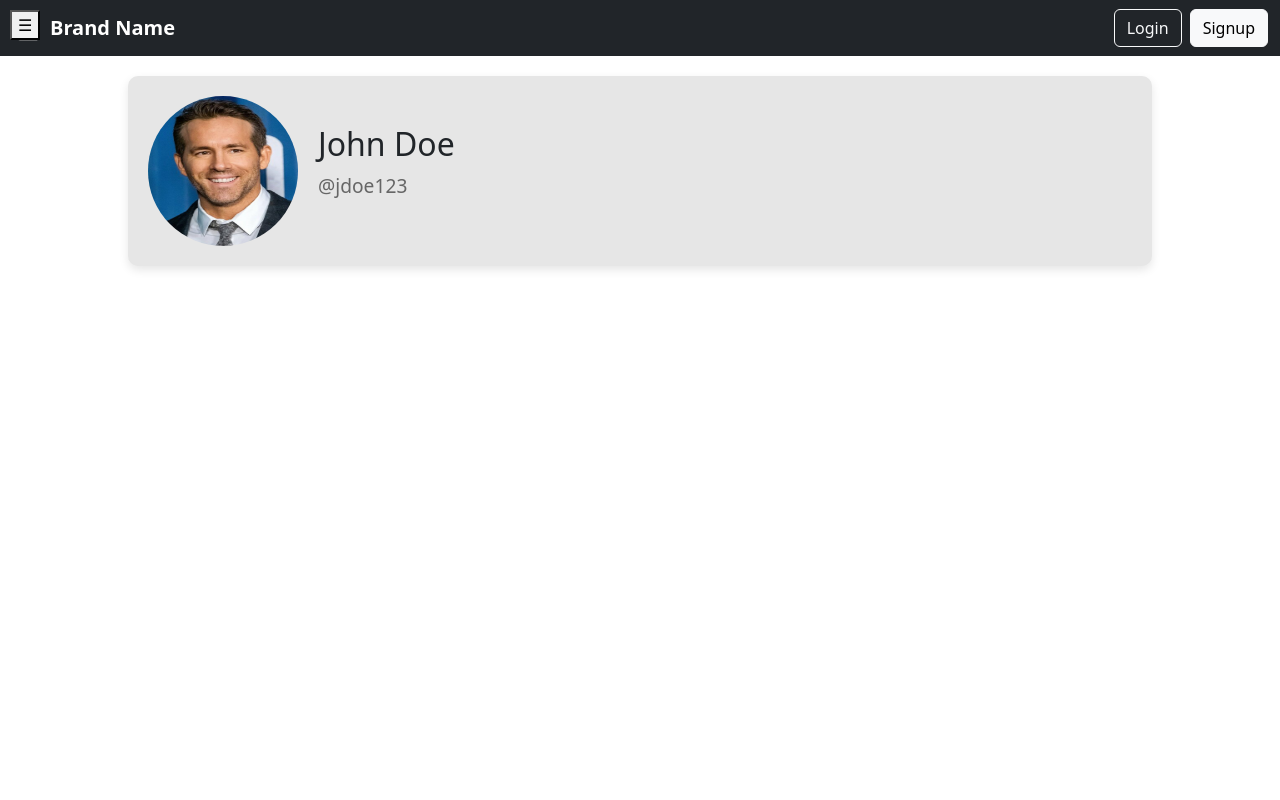
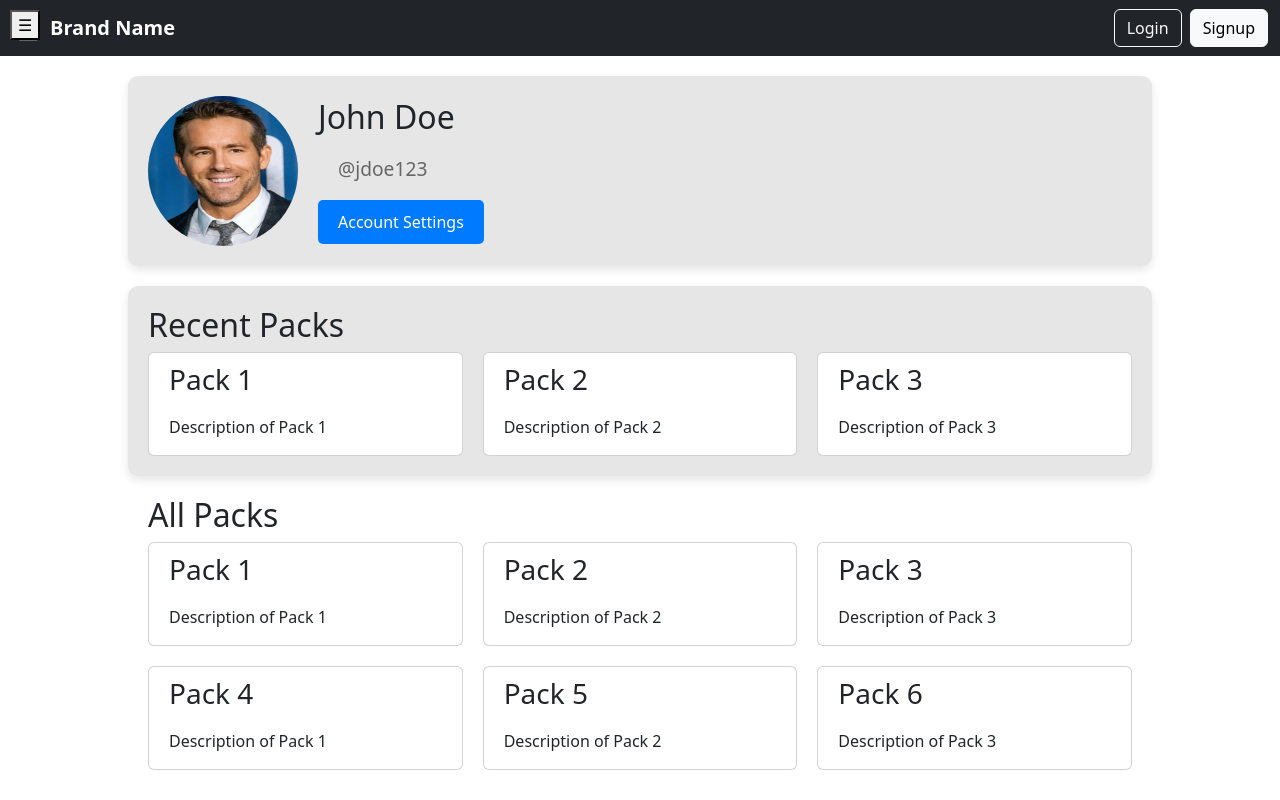
Before and after one commit to watawada/DH-2025, a React (Vite) app in the folder app/: page / in a window 1280 px wide. Built offline with nearby package versions, Linux system fonts and the light colour scheme.

Commit message:
added recent and all packs section in dashboard

```diff
--- a/app/src/Dashboard.jsx
+++ b/app/src/Dashboard.jsx
@@ -5,11 +5,11 @@ import NavBar from "./components/NavBar.jsx";
 import Section from "./components/Section";
 import UserProfile from "./components/UserProfile/index.jsx";
 import profileImage from "./assets/ryan.jpg";
+import RecentPacks from "./components/RecentPacks/index.jsx";
+import AllPacks from "./components/AllPacks/index.jsx";
 
 
 function Dashboard() {
-
-
 
 return (
     <>
@@ -19,7 +19,11 @@ return (
         username="jdoe123"
         profilePicture={profileImage}
       />
+
+      <RecentPacks />
+      <AllPacks />
     </>
+
 );
 }
 
--- /dev/null
+++ b/app/src/components/AccountSettingsPopup/index.jsx
@@ -0,0 +1,2 @@
+import React from 'react';
+import './accountsettingspopup.css';
--- /dev/null
+++ b/app/src/components/AllPacks/AllPacks.css
@@ -0,0 +1,31 @@
+.all-packs-container {
+    /* display: flex;
+    justify-content: left;
+    align-items: center; */
+    width: 80%;
+    /* height: 30%; */
+    margin: 0 auto;
+    /* margin-top: 20px; */
+    /* background-color: #e6e6e6; */
+    /* border-radius: 10px; */
+    /* box-shadow: 0 4px 10px rgba(0, 0, 0, 0.1); */
+    padding: 20px;
+}
+
+.card-container {
+    display: flex;
+    justify-content: space-between;
+    flex-wrap: wrap;
+    gap: 20px;
+    width: 100%;
+}
+
+.card-container .card {
+    flex: 1 1 calc(33.333% - 20px); /* 3 cards per row with spacing */
+    box-sizing: border-box;
+}
+
+.card h3, p{
+    padding-left: 20px;
+    padding-top: 10px;
+}
--- /dev/null
+++ b/app/src/components/AllPacks/index.jsx
@@ -0,0 +1,38 @@
+import React from 'react';
+import './AllPacks.css';
+
+const AllPacks = () => {
+    return (
+        <div className="all-packs-container">
+            <h2>All Packs</h2>
+            <div className="card-container">
+                <div className="card">
+                    <h3>Pack 1</h3>
+                    <p>Description of Pack 1</p>
+                </div>
+                <div className="card">
+                    <h3>Pack 2</h3>
+                    <p>Description of Pack 2</p>
+                </div>
+                <div className="card">
+                    <h3>Pack 3</h3>
+                    <p>Description of Pack 3</p>
+                </div>
+                <div className="card">
+                    <h3>Pack 4</h3>
+                    <p>Description of Pack 1</p>
+                </div>
+                <div className="card">
+                    <h3>Pack 5</h3>
+                    <p>Description of Pack 2</p>
+                </div>
+                <div className="card">
+                    <h3>Pack 6</h3>
+                    <p>Description of Pack 3</p>
+                </div>
+            </div>
+        </div>
+    );
+};
+
+export default AllPacks;
--- /dev/null
+++ b/app/src/components/RecentPacks/RecentPacks.css
@@ -0,0 +1,26 @@
+.recent-packs-container {
+    /* display: flex;
+    justify-content: left;
+    align-items: center; */
+    width: 80%;
+    height: 30%;
+    margin: 0 auto;
+    margin-top: 20px;
+    background-color: #e6e6e6;
+    border-radius: 10px;
+    box-shadow: 0 4px 10px rgba(0, 0, 0, 0.1);
+    padding: 20px;
+}
+
+.card-container {
+    display: flex;
+    justify-content: space-between;
+    flex-wrap: wrap;
+    gap: 20px;
+    width: 100%;
+}
+
+.card-container .card {
+    flex: 1 1 calc(33.333% - 20px); /* 3 cards per row with spacing */
+    box-sizing: border-box;
+}
--- /dev/null
+++ b/app/src/components/RecentPacks/index.jsx
@@ -0,0 +1,26 @@
+import React from 'react';
+import './RecentPacks.css';
+
+const RecentPacks = () => {
+    return (
+        <div className="recent-packs-container">
+            <h2>Recent Packs</h2>
+            <div className="card-container">
+                <div className="card">
+                    <h3>Pack 1</h3>
+                    <p>Description of Pack 1</p>
+                </div>
+                <div className="card">
+                    <h3>Pack 2</h3>
+                    <p>Description of Pack 2</p>
+                </div>
+                <div className="card">
+                    <h3>Pack 3</h3>
+                    <p>Description of Pack 3</p>
+                </div>
+            </div>
+        </div>
+    );
+};
+
+export default RecentPacks;
--- a/app/src/components/UserProfile/UserProfile.css
+++ b/app/src/components/UserProfile/UserProfile.css
@@ -46,3 +46,26 @@
     font-size: 1.2rem;
     color: #666;
 }
+
+.account-settings-container {
+    display: flex;
+    justify-content: flex-end;
+    align-items: flex-end;
+    margin-top: auto;
+    width: 100%;
+}
+
+.account-settings-container button {
+    padding: 10px 20px;
+    font-size: 1rem;
+    color: #fff;
+    background-color: #007bff;
+    border: none;
+    border-radius: 5px;
+    cursor: pointer;
+    transition: background-color 0.3s ease;
+}
+
+.account-settings-container button:hover {
+    background-color: #0056b3;
+}
--- a/app/src/components/UserProfile/index.jsx
+++ b/app/src/components/UserProfile/index.jsx
@@ -1,5 +1,19 @@
 import React from 'react';
 import './UserProfile.css';
+
+const AccountSettingsButton = () => {
+    const handleButtonClick = () => {
+        // Logic to handle account settings button click
+        console.log('Account Settings clicked!');
+        // You can add navigation logic here if needed, e.g., using React Router
+    };
+
+    return (
+        <button className="account-settings-button" onClick={handleButtonClick}>
+            Account Settings
+        </button>
+    );
+};
 
 const UserProfile = ({ profilePicture, name, username }) => {
     return (
@@ -8,7 +22,11 @@ const UserProfile = ({ profilePicture, name, username }) => {
             <div className="user-info">
                 <h2 className="name">{name}</h2>
                 <p className="username">@{username}</p>
+                <div className="account-settings-container">
+                    <AccountSettingsButton />
+                </div>
             </div>
+
         </div>
     );
 };
```
Also changed, not shown: app/src/components/AccountSettingsPopup/accountsettingspopup.css (added).
